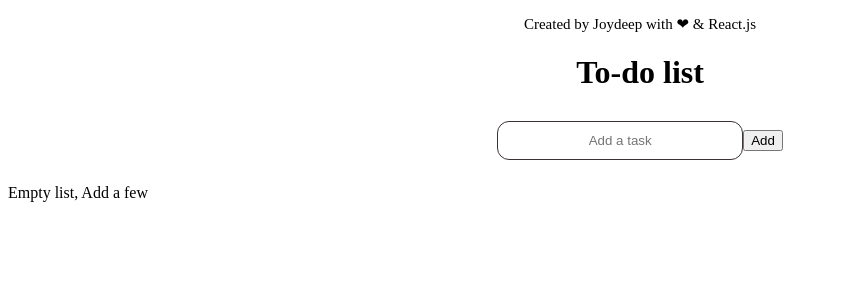
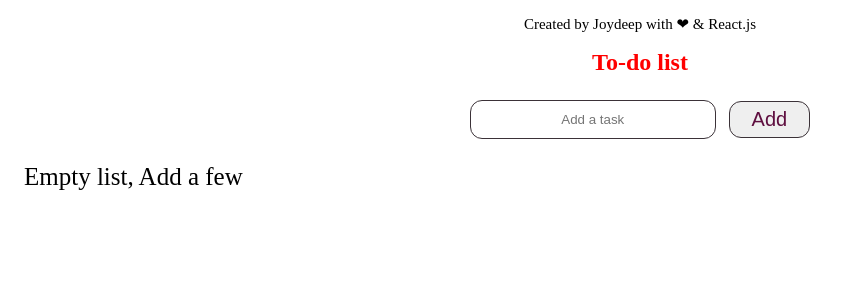
Before and after one commit to joydeep-git/to-do-list_react, a React (Create React App) app: page / in a window 1280 px wide. Shown: the top 300 px of the page, without its empty margins (0-864 px from the left). Built offline with nearby package versions, Linux system fonts and the light colour scheme.

Commit message:
Completed

```diff
--- a/src/App.js
+++ b/src/App.js
@@ -14,7 +14,8 @@ function App() {
     }}>Created by Joydeep with ❤ & React.js </p>
     <h1 style={{
       textAlign:"center",
-
+      fontSize:"1.5rem",
+      color: "red"
     }}>To-do list</h1>
     <AddToDo setToDos={setToDos}/>
     <ToDoList toDos={toDos} setToDos={setToDos}/>
--- a/src/component CSS/AddToDo.css
+++ b/src/component CSS/AddToDo.css
@@ -1,14 +1,25 @@
 form{
+    display: flex;
+    flex-direction: row;
     padding: 0.5rem;
     margin: 1rem;
     text-align: center;
     justify-content: center;
     align-items: center;
+    gap: 0.8rem;
 }
 form input{
+    color: black;
     text-align: center;
     border-radius: 12px;
     border: 0.5px solid rgb(59, 50, 56);
     height: 35px;
     width: 15rem;
 }
+form button{
+    font-size: 20px;
+    color: rgb(94, 14, 63);
+    padding: 6px 22px;
+    border-radius: 12px;
+    border: 0.5px solid rgb(59, 50, 56);
+}
--- a/src/component CSS/ToDoList.css
+++ b/src/component CSS/ToDoList.css
@@ -0,0 +1,15 @@
+ol{
+    color: black;
+    font-size: 20px;
+    font-weight: 400;
+}
+.p{
+    font-size: 25px;
+    font-weight: 400;
+    text-decoration: none;
+    text-align: left;
+    margin: 1rem;
+}
+ol li{
+    font-family: 'Gill Sans', 'Gill Sans MT', Calibri, 'Trebuchet MS', sans-serif;
+}
--- a/src/components/ToDoList.js
+++ b/src/components/ToDoList.js
@@ -14,7 +14,7 @@ function ToDoList({ toDos, setToDos }){
     }
 
     if(!toDos.length){
-        return <p>Empty list, Add a few</p>
+        return <p className='p'>Empty list, Add a few</p>
     }
 
     return(
```
